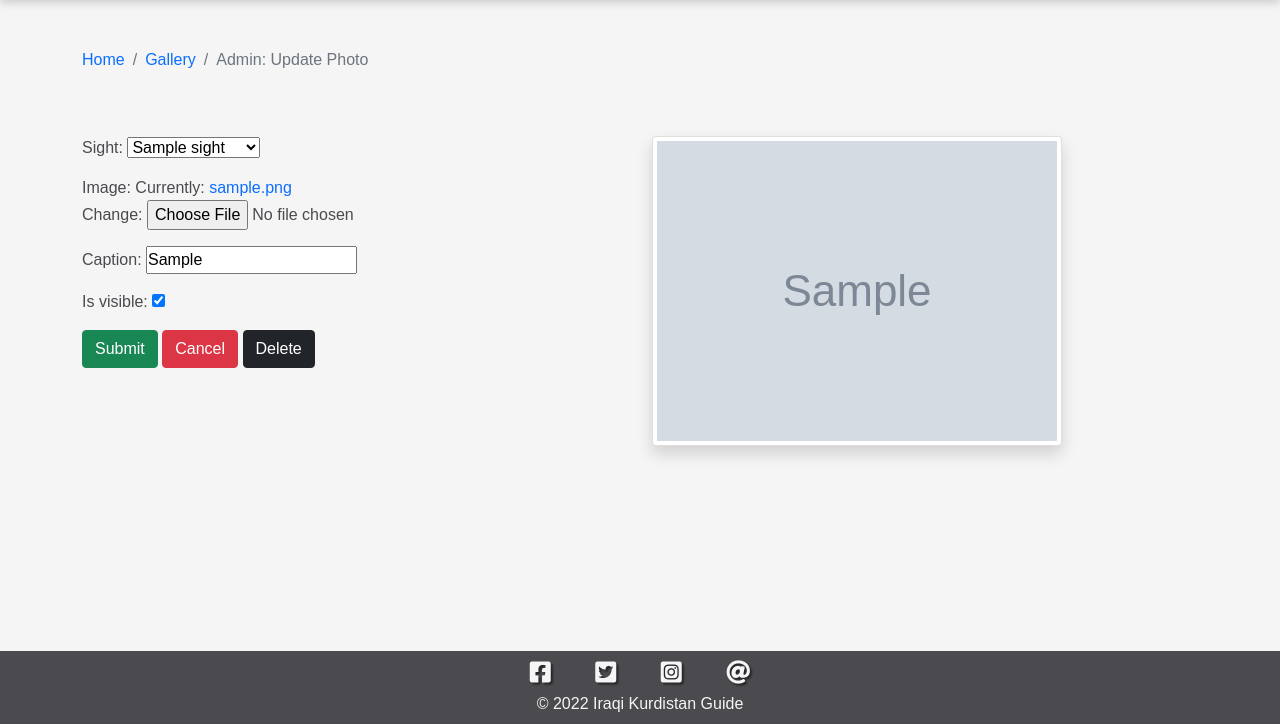
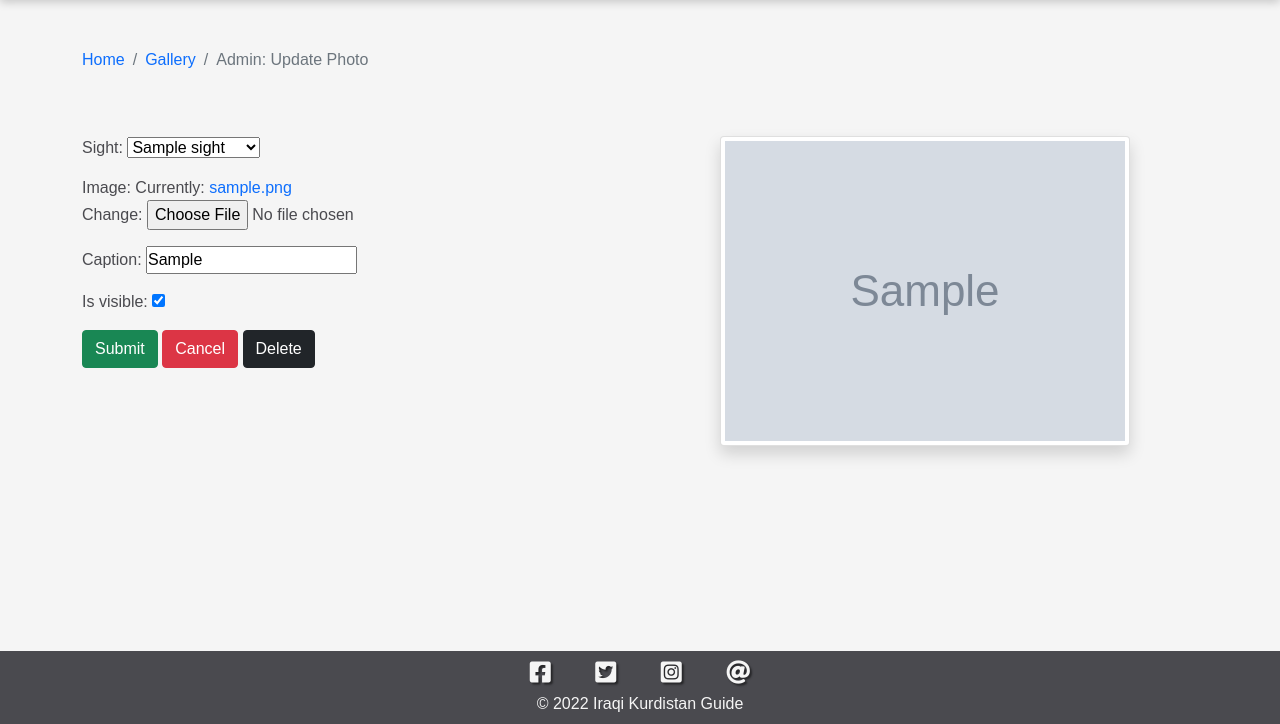
Before and after one commit to TravelTimN/iraqikurdistanguide, a Django app: page /gallery/update/1 in a window 1280 px wide. Shown: the part 76-800 px from the top of the page. Run offline with Django 3.2, Linux system fonts and the light colour scheme; a user stored in the database is signed in; tables that the repository leaves empty hold one stand-in row (values such as "Sample post"); grey boxes marked "Sample" are stand-in pictures; some libraries are stand-ins or nearby versions.

Commit message:
Add styles for image-preview cards

```diff
--- a/static/css/style.css
+++ b/static/css/style.css
@@ -185,12 +185,13 @@ main {
 .card-deck .card:hover .card-img {
     mix-blend-mode: overlay;
     outline: 1em solid transparent;
+    transform: scale(1.25);
 }
 
 .card-deck .card:hover .card-img-overlay {
     transform: translateY(0);
     transition: transform .25s ease-out;
-    background-color: rgba(var(--black), 0.5);
+    background-color: rgba(var(--black), 0.75);
 }
 
 .card-deck .card:hover .card-text {
@@ -203,6 +204,19 @@ main {
     opacity: 1;
     transform: translateX(0);
     transition: opacity 0.7s ease-out, transform 0.35s ease-out;
+}
+
+#img-preview-col {
+    margin: 0 auto;
+    padding: 0;
+    max-width: fit-content;
+    max-height: 50vh;
+    align-items: center;
+    align-self: center;
+}
+
+#img-preview-col img {
+    max-height: inherit;
 }
 
 /* FOOTER */
```
